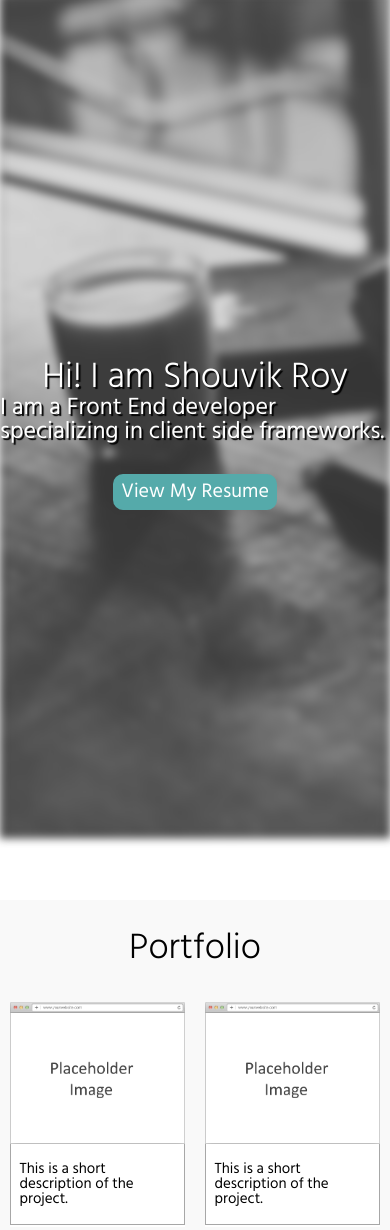
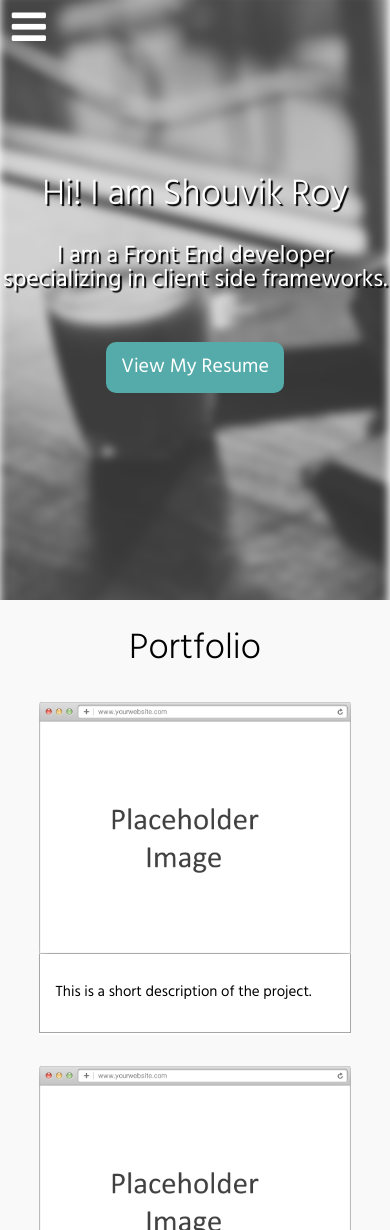
Before and after one commit to royshouvik/portfolio, a plain HTML site: page index.html in a window 390 px wide. Shown: the top 1230 px of the page. Drawn offline with Linux system fonts and the light colour scheme.

Commit message:
yet more fix

```diff
--- a/index.html
+++ b/index.html
@@ -47,6 +47,7 @@
         </footer>
     </nav>
     <main class="main">
+    	<a class="toggle" href="#"><i class="fa fa-bars"></i></a>
         <div class="background-image"></div>
         <section class="intro">
             <h1 class="shadow">Hi! I am Shouvik Roy</h1>
--- a/script/app.js
+++ b/script/app.js
@@ -29,4 +29,12 @@ $(document).ready(function() {
         }, 500);
     });
 
+    $(".toggle").click(function(event) {
+        $("nav").toggleClass("display");
+        event.preventDefault();
+    });
+
+
+
+
 });
--- a/style2.css
+++ b/style2.css
@@ -51,6 +51,23 @@ nav {
     background: #232323 url(images/debut_dark.png) top left repeat;
     color: white;
     box-shadow: inset -5px -2px 38px 3px rgba(0, 0, 0, 0.7);
+    transition: 0.5s;
+}
+
+.display {
+	left: 0%;
+	width: 60%;
+	z-index: 99998;
+}
+
+.toggle {
+	font-size:  3em;
+	color: #ffffff;
+	display: none;
+	position: fixed;
+	top : 1%;
+	left: 3%;
+	z-index: 99999;
 }
 
 nav ul {
@@ -210,8 +227,8 @@ ul.social {
     right: 0;
     top: -1%;
     z-index: -1;
-    border: 1px solid black;
     background-image: url(images/bg.jpg);
+    overflow: hidden;
     background-clip: content-box;
     background-size: cover;
     background-position: top left;
@@ -222,6 +239,7 @@ ul.social {
 }
 
 .intro {
+    height: 40%;
     z-index: 9999;
     color: #ffffff;
     display: -webkit-flex;
@@ -329,9 +347,8 @@ figcaption {
         align-items: center;
     }
     .logo {
-    	margin : 5% auto;
+        margin: 5% auto;
     }
-
     li a span {
         -webkit-flex-grow: 2;
         -ms-flex-positive: 2;
@@ -341,7 +358,6 @@ figcaption {
         -ms-flex-order: 1;
         order: 1;
     }
-
     i.fa {
         padding-top: 0%;
         -webkit-flex-grow: 0;
@@ -351,7 +367,6 @@ figcaption {
         -ms-flex-order: 2;
         order: 2;
     }
-
     ul.nav li a {
         -webkit-justify-content: center;
         -ms-flex-pack: center;
@@ -361,26 +376,38 @@ figcaption {
         align-items: center;
     }
     figure {
+        -ms-flex-preferred-size: 45%;
         -webkit-flex-basis: 45%;
-		    -ms-flex-preferred-size: 45%;
         flex-basis: 45%;
     }
-
-
 }
 
 @media screen and (max-width: 960px) {
     nav {
-		display: none;
+		left: -30%;
     }
-
     .main {
         width: 100%;
     }
-
     .background-image {
-		left : 0%;
+        left: 0%;
         width: 99.5%;
     }
+    .button {
+        padding: 4%;
+    }
+    figure {
+        -ms-flex-preferred-size: 80%;
+        -webkit-flex-basis: 80%;
+        flex-basis: 80%;
+    }
 
+    h2.shadow {
+    	text-align: center;
+    	padding: 8% 0 5% 0;
     }
+
+    .toggle {
+    	display: block;
+    }
+}
```
Lines whose indentation alone changed are shown as unchanged.
